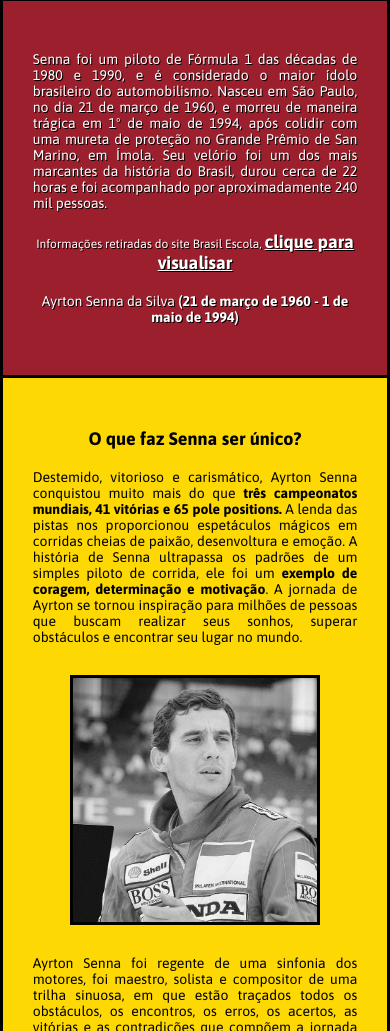
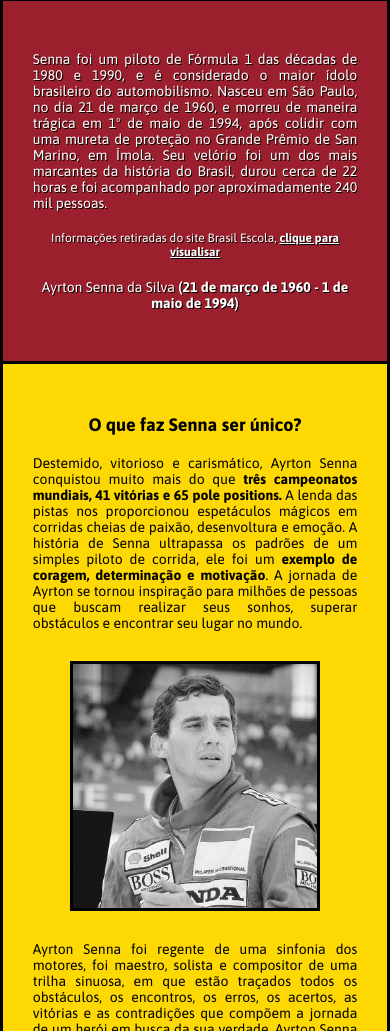
Before and after one commit to AngeloResplandes/tribute-page-senna, a plain HTML site: page index.html in a window 390 px wide. Shown: the part 720-1751 px from the top of the page. Drawn offline with Linux system fonts and the light colour scheme.

Commit message:
correction in main .resume a

```diff
--- a/styles.css
+++ b/styles.css
@@ -279,6 +279,10 @@ footer p {
     font-size: 16px;
   }
 
+  main .resume a {
+    font-size: 16px;
+  }
+
   main .resume p {
     width: 463.76px;
     font-size: 18px;
@@ -321,6 +325,10 @@ footer p {
 
   main #text_link {
     width: 373px;
+    font-size: 14px;
+  }
+
+  main .resume a {
     font-size: 14px;
   }
 
@@ -373,6 +381,10 @@ footer p {
     font-size: 12px;
   }
 
+  main .resume a {
+    font-size: 12px;
+  }
+
   main .resume p {
     width: 324.64px;
     font-size: 14px;
```
